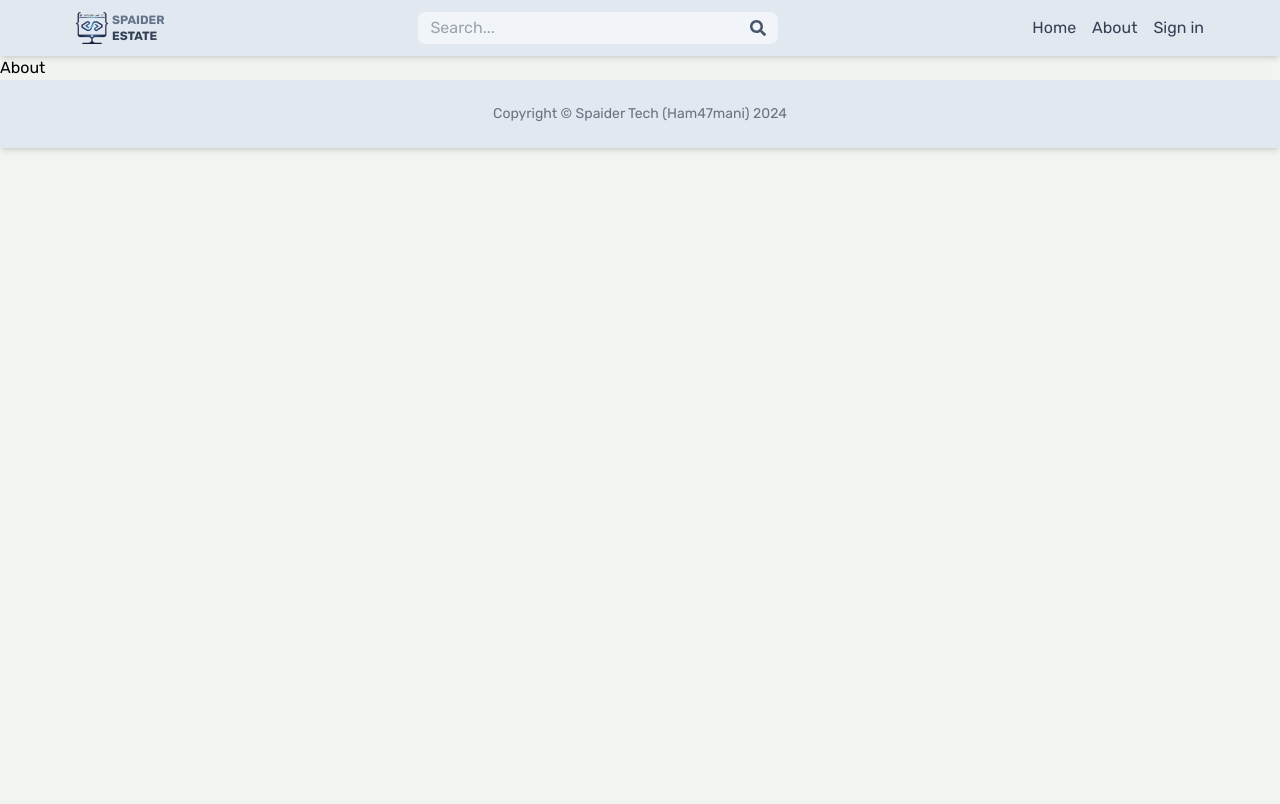
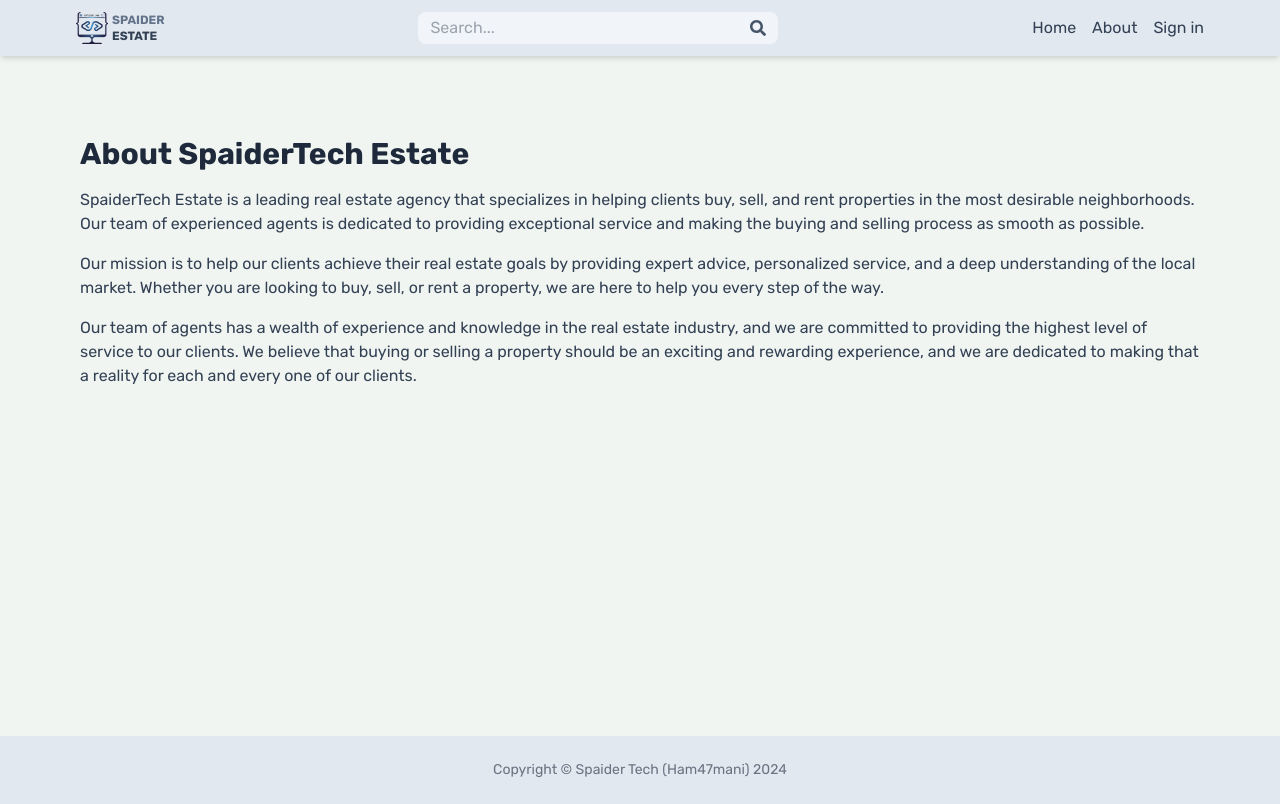
Before and after one commit to Ham47Mani/sp-mern-estate, a React (Vite) app in the folder client/: page /about in a window 1280 px wide. Built offline with nearby package versions, Linux system fonts and the light colour scheme; no server answers.

Commit message:
Complete About page UI & costume scroll bar

```diff
--- a/client/src/index.scss
+++ b/client/src/index.scss
@@ -13,4 +13,11 @@
   background-color: rgb(241, 245, 241);
 }
 input:focus, textarea:focus { outline: none }
+::-webkit-scrollbar { @apply w-3 }
+::-webkit-scrollbar-track {
+  @apply bg-transparent
+}
+::-webkit-scrollbar-thumb {
+  @apply rounded-lg bg-slate-300
+}
 // ======================== End Global Rules ========================
--- a/client/src/pages/About.tsx
+++ b/client/src/pages/About.tsx
@@ -1,7 +1,12 @@
 
 const About = () => {
   return (
-    <div>About</div>
+    <main className="px-4 py-20 max-w-6xl mx-auto min-h-[calc(100vh-120px)]">
+      <h1 className="text-3xl font-bold mb-4 text-slate-800">About SpaiderTech Estate</h1>
+      <p className='mb-4 text-slate-700'>SpaiderTech Estate is a leading real estate agency that specializes in helping clients buy, sell, and rent properties in the most desirable neighborhoods. Our team of experienced agents is dedicated to providing exceptional service and making the buying and selling process as smooth as possible.</p>
+      <p className='mb-4 text-slate-700'>Our mission is to help our clients achieve their real estate goals by providing expert advice, personalized service, and a deep understanding of the local market. Whether you are looking to buy, sell, or rent a property, we are here to help you every step of the way.</p>
+      <p className='mb-4 text-slate-700'>Our team of agents has a wealth of experience and knowledge in the real estate industry, and we are committed to providing the highest level of service to our clients. We believe that buying or selling a property should be an exciting and rewarding experience, and we are dedicated to making that a reality for each and every one of our clients.</p>
+    </main>
   )
 }
 
```
